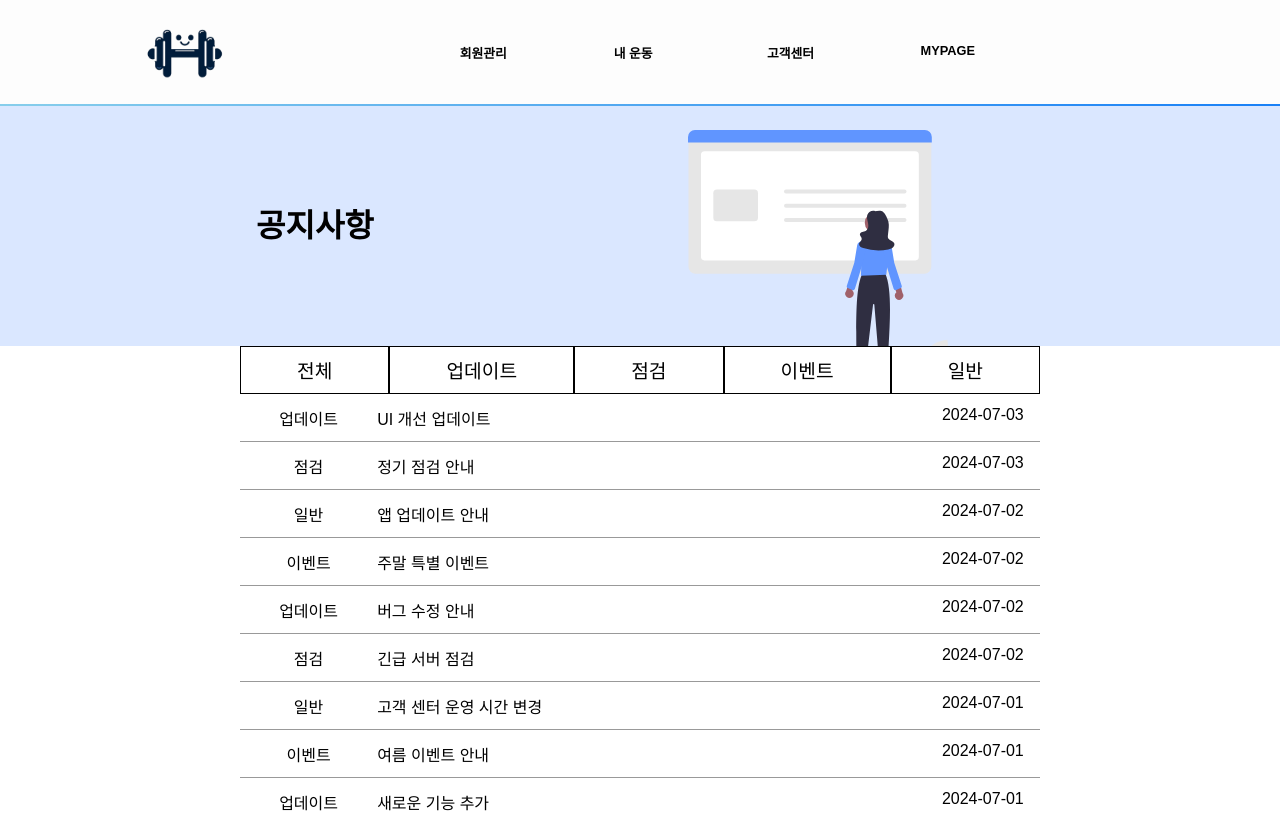
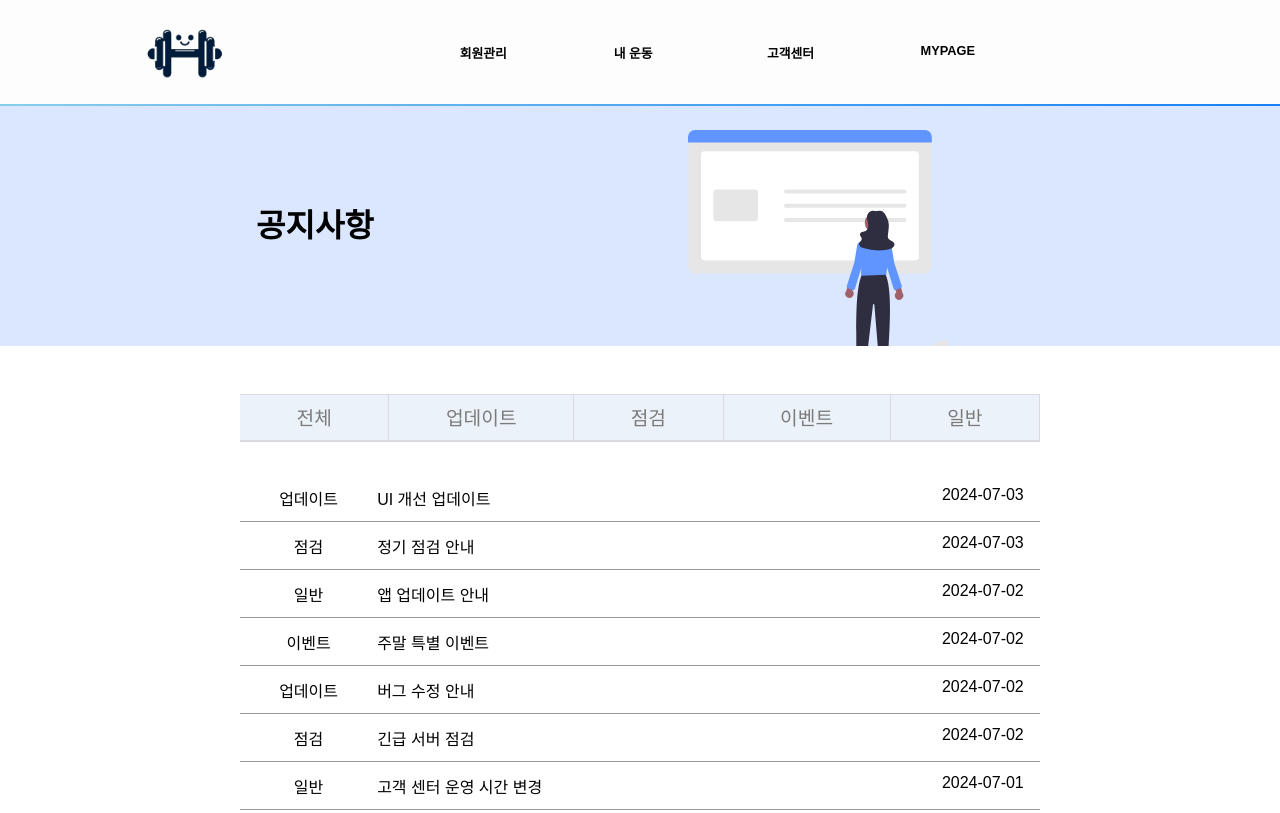
Before and after one commit to BangGiro/project2, a React (Create React App) app in the folder myapp/: page /noticePage in a window 1280 px wide. Shown: the top 813 px of the page. Built offline with nearby package versions, Linux system fonts and the light colour scheme; grey boxes are pictures that could not be loaded.

Commit message:
수정사항 커밋 /공지사항 및 고객센터메인 수정

```diff
--- a/myapp/src/components/pages/NoticePage/NoticePage.jsx
+++ b/myapp/src/components/pages/NoticePage/NoticePage.jsx
@@ -48,11 +48,13 @@ const NoticePage = ({isMini}) => {
     }
 
     //탭 클릭시 카테고리 변경
+    // let firstTab = document.querySelector('.notice_tab');
     const previousCategory = useRef(null);
 
 
+
     function tabs(e) {
-        let clickedBtn = e.target.closest('button');
+        let clickedBtn = e.target.closest('.notice_tab');
 
         setCategory(e.target.innerText);
         setSearchText('');
@@ -152,11 +154,11 @@ const NoticePage = ({isMini}) => {
                     <NoticeView noticeID={noticeID} setNoticeID={setNoticeID}/>
                     {/* 카테고리 탭 */}
                     <div className="notice_tabs">
-                        <button className="notice_tab" onClick={tabs}>전체</button>
-                        <button className="notice_tab" onClick={tabs}>업데이트</button>
-                        <button className="notice_tab" onClick={tabs}>점검</button>
-                        <button className="notice_tab" onClick={tabs}>이벤트</button>
-                        <button className="notice_tab" onClick={tabs}>일반</button>
+                        <div className="notice_tab" onClick={tabs} red={previousCategory}>전체</div>
+                        <div className="notice_tab" onClick={tabs}>업데이트</div>
+                        <div className="notice_tab" onClick={tabs}>점검</div>
+                        <div className="notice_tab" onClick={tabs}>이벤트</div>
+                        <div className="notice_tab" onClick={tabs}>일반</div>
                     </div>
                     {/* 리스트 */}
                     <NoticeList/>
--- a/myapp/src/components/pages/NoticePage/noticePage.css
+++ b/myapp/src/components/pages/NoticePage/noticePage.css
@@ -52,6 +52,10 @@
     justify-self: start;
     font-size: 1em;
     font-weight: lighter;
+}
+
+.notice_item:hover {
+    background-color: rgb(231, 231, 231);
 }
 
 .notice_page {
@@ -165,17 +169,23 @@ display: flex;
 flex-flow: column wrap;
 height: 3rem;
 width: 100%;
+margin-bottom: 2rem;
+margin-top: 3rem;
 }
 
 .notice_tab {
-    padding: .5rem;
-    height: 3rem;
+    height: 100%;
     font-size: 1.2rem;
 
     box-sizing: border-box;
-    border: 1px solid black;
-    background-color: white;
-    cursor: pointer;
+    border: 1px solid rgb(218, 219, 225);
+    border-width: 1px 1px 2px 0px;
+    background-color: rgb(236, 242, 249);
+    cursor: pointer rgb(179, 179, 179);
+    text-align: center;
+    line-height: 3rem;
+
+    color: rgb(123, 123, 123);
 }
 
 .NoticeSearchBar {
@@ -188,5 +198,7 @@ width: 100%;
 /* 이벤트 핸들러 */
 
 .noticeActive {
-    background-color: lightgray !important;
+    background-color: rgb(255, 255, 255) !important;
+    border-bottom: 0;
+    color: black;
 }
--- a/myapp/src/components/pages/customerServicePage/CustomerServicePage.css
+++ b/myapp/src/components/pages/customerServicePage/CustomerServicePage.css
@@ -7,12 +7,14 @@
     justify-content: space-evenly;
     flex-wrap: wrap;
     margin: auto;
+
+    margin-top: 2rem;
 }
 
 .CTM_notice,
 .CTM_faq{
     position: relative;
-    width: 48%;
+    width: 47%;
     overflow: hidden;
 }
 
@@ -27,9 +29,7 @@
 }
 
 .CTM_qna {
-
-    width: 1600px;
-
+    width: 100%;
     display: flex;
     position: relative;
     justify-content: center;
@@ -51,12 +51,16 @@
 .CTMtoQnA {
     font-size: larger;
     margin-right: 2rem;
-    color: black;
+    font-weight: 600;
+    color: rgb(37, 88, 255);
+}
+
+.CTMtoQnA:hover {
+    text-decoration: underline;
 }
 
 .CTMlinks {
     position: absolute;
     right: 1rem;
     text-decoration: none;
-
 }
--- a/myapp/src/components/pages/customerServicePage/CustomerServicePage.jsx
+++ b/myapp/src/components/pages/customerServicePage/CustomerServicePage.jsx
@@ -8,7 +8,7 @@ import { Link } from 'react-router-dom';
 const CustomerServicePage = () => {
     return (
         <div className="CustomerServicePage">
-            <h1>고객지원</h1>
+
             <div className='customerServices'>
                 <section className='CTM_notice'>
                     <h3>📢공지사항
@@ -26,6 +26,8 @@ const CustomerServicePage = () => {
                     </h3>
                     <FAQlist isMini={true}/>
                 </section>
+            </div>
+
             <section className='CTM_qna'>
                 <img src="/image/undraw_questions.svg" alt="" />
                 <p>
@@ -36,7 +38,6 @@ const CustomerServicePage = () => {
                 </Link>
             </section>
         </div>
-        </div>
     )
 }
 
```
Lines whose indentation alone changed are shown as unchanged.
